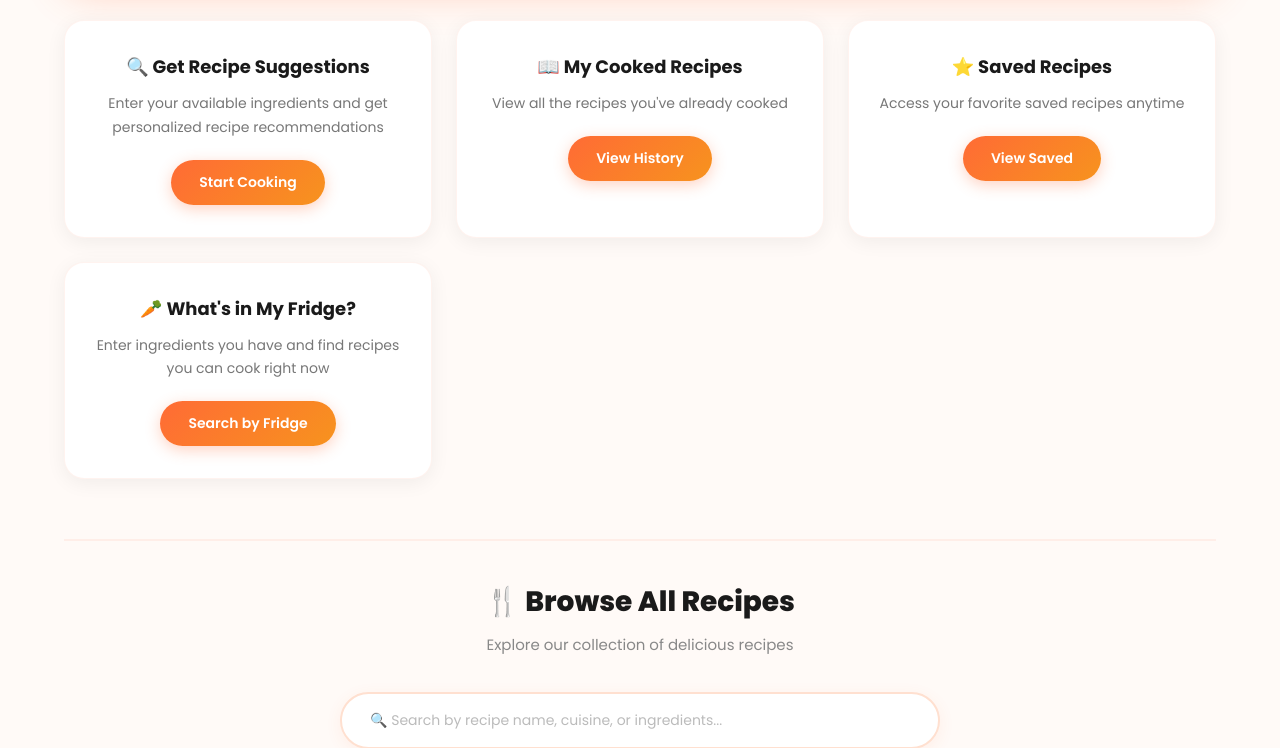
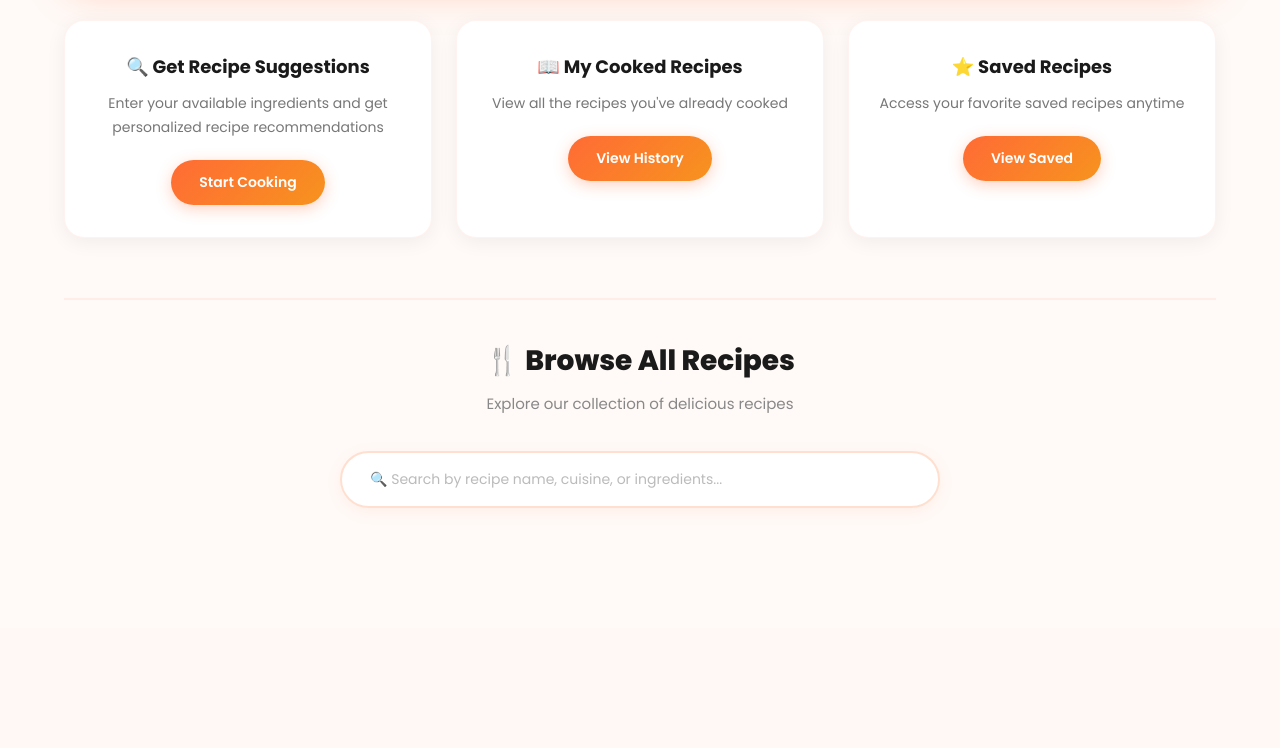
Before and after one commit to sarauh-codes/chefgpt-overall, a Flask app: template templates/dashboard.html in a window 1280 px wide. Shown: the part 301-1049 px from the top of the page. After the commit the page ends 809 px from the top, so only its background shows below. Run offline with Flask 3, Linux system fonts and the light colour scheme; the template is opened without the code that fills it: values that come from a table or form of the project are taken from there, others are empty.

Commit message:
remove whats in my fridge div section

```diff
--- a/templates/dashboard.html
+++ b/templates/dashboard.html
@@ -160,11 +160,6 @@
                 <p>Access your favorite saved recipes anytime</p>
                 <button onclick="window.location.href='{{ url_for('saved_recipes') }}'">View Saved</button>
             </div>
-            <div class="card">
-                <h3>🥕 What's in My Fridge?</h3>
-                <p>Enter ingredients you have and find recipes you can cook right now</p>
-                <button onclick="window.location.href='{{ url_for('fridge_search_page') }}'">Search by Fridge</button>
-            </div>
     </div>
         <div class="browse-section">
             <h2>🍴 Browse All Recipes</h2>
```
